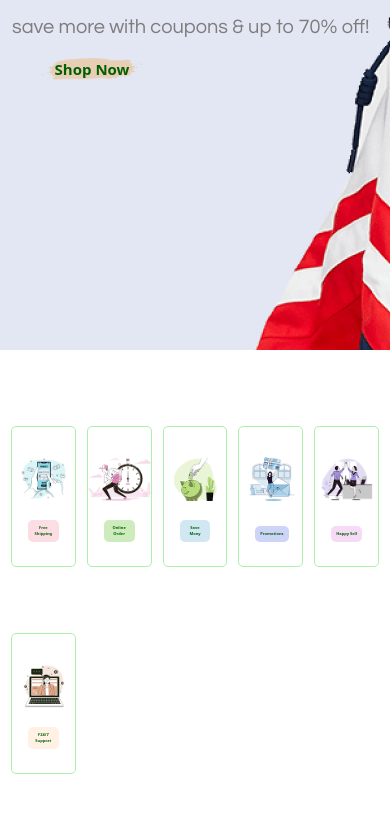
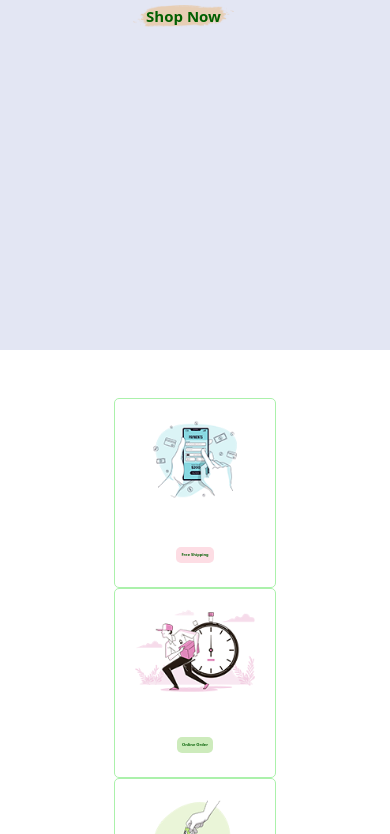
Before and after one commit to ahmedwahba333/Cara-Store, a plain HTML site: page index.html in a window 390 px wide. Shown: the part 494-1328 px from the top of the page. Drawn offline with Linux system fonts and the light colour scheme.

Commit message:
my changes

```diff
--- a/index.html
+++ b/index.html
@@ -36,16 +36,16 @@
                         <a class="nav-link active" aria-current="page" href="#">Home</a>
                     </li>
                     <li class="nav-item">
-                        <a class="nav-link active" aria-current="page" href="#">Shop</a>
+                        <a class="nav-link active" aria-current="page" href="#shop">Shop</a>
                     </li>
                     <li class="nav-item">
-                        <a class="nav-link active" aria-current="page" href="#">Blog</a>
+                        <a class="nav-link active" aria-current="page" href="#blog">Blog</a>
                     </li>
                     <li class="nav-item">
-                        <a class="nav-link active" aria-current="page" href="#">About</a>
+                        <a class="nav-link active" aria-current="page" href="#footer">About</a>
                     </li>
                     <li class="nav-item">
-                        <a class="nav-link active" aria-current="page" href="#">Contact</a>
+                        <a class="nav-link active" aria-current="page" href="#footer">Contact</a>
                     </li>
                     <li class="nav-item">
                         <a class="nav-link active" aria-current="page" href="#"> <i class="fa-solid fa-lock"></i></a>
@@ -76,11 +76,11 @@
     <!-- aside -->
 
 
-    <aside>
+    <aside class="aside0 p-5">
 
-        <div class="row row1">
+        <div class="row aside1">
 
-            <div class="col-2 card1">
+            <div class="col-lg-1 card1">
 
                 <img src="images/f1.png" class="card-img-top" alt="...">
                 <div class="card-body">
@@ -88,7 +88,7 @@
                     </button>
                 </div>
             </div>
-            <div class="col-2 card1">
+            <div class="col-lg-1 card1">
 
                 <img src="images/f2.png" class="card-img-top" alt="...">
                 <div class="card-body">
@@ -98,7 +98,7 @@
             </div>
 
 
-            <div class="col-2 card1">
+            <div class="col-lg-1 card1">
 
                 <img src="images/f3.png" class="card-img-top" alt="...">
                 <div class="card-body">
@@ -109,7 +109,7 @@
 
 
 
-            <div class="col-2 card1">
+            <div class="col-lg-1 card1">
 
                 <img src="images/f4.png" class="card-img-top" alt="...">
                 <div class="card-body">
@@ -120,7 +120,7 @@
 
 
 
-            <div class="col-2 card1">
+            <div class="col-lg-1 card1">
 
                 <img src="images/f5.png" class="card-img-top" alt="...">
                 <div class="card-body">
@@ -129,12 +129,12 @@
                 </div>
             </div>
 
-        </div>
 
 
 
-        <div class="row row1">
-            <div class="col-2 card1">
+
+            <!-- <div class="row row1"> -->
+            <div class="col-lg-1 card1">
 
                 <img src="images/f6.png" class="card-img-top" alt="...">
                 <div class="card-body">
@@ -142,9 +142,10 @@
                     </button>
                 </div>
             </div>
-            <div class="col-9"></div>
+            <!-- <div class="col-9"></div> -->
+            <!-- </div> -->
         </div>
-
+        <a name="shop"></a>
     </aside>
 
 
@@ -354,7 +355,7 @@
             </div>
 
         </div>
-
+        <a name="blog"></a>
     </section>
 
 
@@ -655,7 +656,7 @@
     <!-- footer -->
 
 
-    <footer>
+    <footer> <a name="footer"></a>
         <div class="footer">
 
             <div class="footer1">
@@ -670,7 +671,7 @@
                         <br>House: 10:00 - 18:00. Mon-Sat
                     </span></p>
                 <p>
-                     Follow Us
+                    Follow Us
                 </p>
                 <span class="span1">
                     <i class="fa-brands fa-facebook-f"></i> <i class="fa-brands fa-twitter"></i> <i
@@ -714,11 +715,16 @@
 
                 <div class="footer3pic0">
                     <a href="#"><img class="footer3pic1 footer3pic10" src="images/app.jpg" width="150rem" alt="app"></a>
-                    <a href="#"><img class="footer3pic1 footer3pic10" src="images/play.jpg" width="150rem"  alt="google play"></a>
-                    <a href="#"><img class="footer3pic1 footer3pic100" width="100rem" src="images/app.jpg" alt="app"></a>
-                    <a href="#"><img class="footer3pic1 footer3pic100" width="100rem" src="images/play.jpg"  alt="google play"></a>
-                    <a href="#"><img class="footer3pic1 footer3pic1000" width="150rem" src="images/app.jpg" alt="app"></a>
-                    <a href="#"><img class="footer3pic1 footer3pic1000" width="150rem" src="images/play.jpg"  alt="google play"></a>
+                    <a href="#"><img class="footer3pic1 footer3pic10" src="images/play.jpg" width="150rem"
+                            alt="google play"></a>
+                    <a href="#"><img class="footer3pic1 footer3pic100" width="100rem" src="images/app.jpg"
+                            alt="app"></a>
+                    <a href="#"><img class="footer3pic1 footer3pic100" width="100rem" src="images/play.jpg"
+                            alt="google play"></a>
+                    <a href="#"><img class="footer3pic1 footer3pic1000" width="150rem" src="images/app.jpg"
+                            alt="app"></a>
+                    <a href="#"><img class="footer3pic1 footer3pic1000" width="150rem" src="images/play.jpg"
+                            alt="google play"></a>
 
                 </div>
 
@@ -727,9 +733,9 @@
                 </p>
 
 
-                <a href="#" class="paypng"><img src="images/pay.png" width="100rem" alt="" ></a>
-                <a href="#" class="paypng1"><img src="images/pay.png" alt="" ></a>
-                <a href="#" class="paypng10"><img src="images/pay.png" width="150rem" alt="" ></a>
+                <a href="#" class="paypng"><img src="images/pay.png" width="100rem" alt=""></a>
+                <a href="#" class="paypng1"><img src="images/pay.png" alt=""></a>
+                <a href="#" class="paypng10"><img src="images/pay.png" width="150rem" alt=""></a>
 
 
             </div>
--- a/style.css
+++ b/style.css
@@ -67,14 +67,23 @@ article {
 
 
 
-@media only screen and (max-width:1281px) {
+@media only screen and (max-width:856px) {
     article {
-        background-size: auto;
+        background-size: 100rem 73rem;
+        background-position:0px ;
         display: flex;
         flex-direction: column;
         justify-content: center;
+        text-align: center;
+
+    }
+    .left-article{ font-size: medium;
     }
 
+    .button0 {
+        left:37%
+
+    }
 
 }
 
@@ -114,20 +123,25 @@ p {
 
 
 
-@media only screen and (max-width:1281px) {
+@media only screen and (max-width:468px) {
     .art :nth-child(1) {
 
-        font-size: 35px !important;
+        font-size: 15px !important;
     }
 
     .art p {
-        font-size: 45px !important;
+        font-size: 25px !important;
     }
 
     .art :nth-child(4) {
 
-        font-size: 20px !important;
+        font-size: 10px !important;
     }
+    .button0 {
+        left:25%
+
+    }
+
 }
 
 
@@ -171,25 +185,53 @@ p {
 
 
 
-aside {
+.aside1 {
     display: flex;
-    flex-direction: column;
     justify-content: space-evenly;
-    height: 100vh;
+    text-align: center;
+
+}
+
+aside img{
+    width: 10rem !important;
+    padding: 20px;
 }
 
 .card-body1:hover{
-    transform: scale(1.15) ;
+    transform: scale(1.059) ;
     transition: .3s;
 }
+.card1 {
+    text-align: center;
+    border: 0.5px solid rgb(171, 241, 171);
+    border-radius: 5px;
+    width:fit-content;
+    /* padding: 30px 0 0 0; */
+}
+
 
 /* media query */
 
 @media only screen and (max-width:1281px) {
     aside {
-        height: 30rem;
-        margin: 10px 0px;
+        /* height: 30rem; */
+        /* margin: 10px 0px; */
+
+            /* display: flex;
+            flex-direction: column;
+            justify-content: space-evenly;
+            height: 100vh; */
+
+
     }
+    .card1 {
+        text-align: center;
+        border: 0.5px solid rgb(171, 241, 171);
+        border-radius: 5px;
+        width: fit-content;
+        /* padding: 30px 0 0 0; */
+    }
+
 
     .card-body1 {
         font-size: 8px;
@@ -211,10 +253,6 @@ aside {
 
 }
 
-.row1 {
-    display: flex;
-    justify-content: space-evenly;
-}
 
 .card-body1 {
 
@@ -253,15 +291,11 @@ aside {
     background-color: #FFF2E5;
 }
 
+/* .aside1{
+    width: 100%;
+} */
 
 
-
-.card1 {
-    text-align: center;
-    border: 0.5px solid rgb(171, 241, 171);
-    border-radius: 5px;
-    padding: 30px 0 0 0;
-}
 
 
 /* section */
```
Also changed, not shown: all.css.
